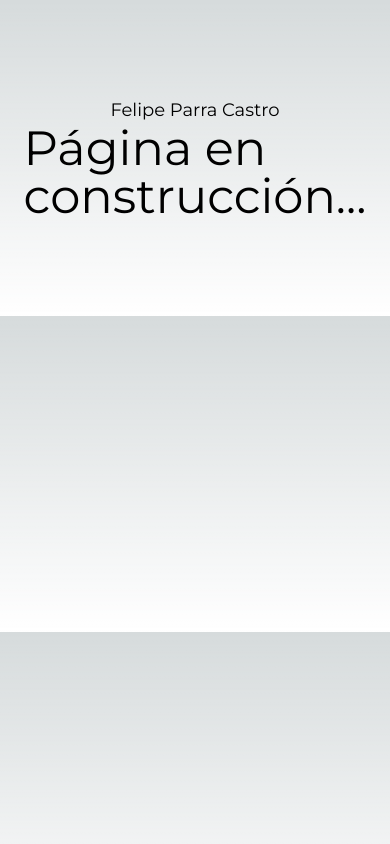
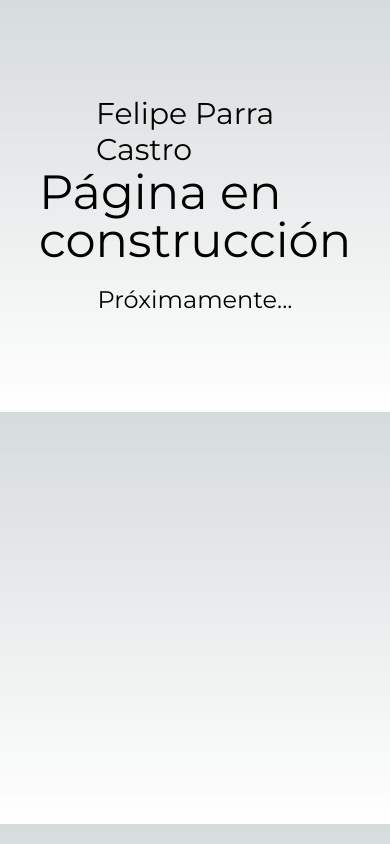
Before and after one commit to FelipeParraC/felipe-parra, a Next.js app: page / in a window 390 px wide. Built offline with nearby package versions, Linux system fonts and the light colour scheme.

Commit message:
Modificado desde la tablet

```diff
--- a/app/layout.tsx
+++ b/app/layout.tsx
@@ -15,8 +15,9 @@ const RootLayout = ({ children }: Readonly<{ children: React.ReactNode }>) => {
         <html lang="es">
             <body className={montserrat.className}>
                 <main className="flex flex-col items-center p-24">
-                    <span className="text-lg">Felipe Parra Castro</span>
+                    <span className="text-3xl">Felipe Parra Castro</span>
                     { children }
+                    <span className="text-2xl mt-5">Próximamente...</span>
                 </main>
             </body>
         </html>
--- a/app/page.tsx
+++ b/app/page.tsx
@@ -1,6 +1,8 @@
 const HomePage = () => {
     return (
-            <span className="text-5xl">Página en construcción...</span>
+        <>
+            <span className="text-5xl">Página en construcción</span>
+        </>
     );
 }
 
```
